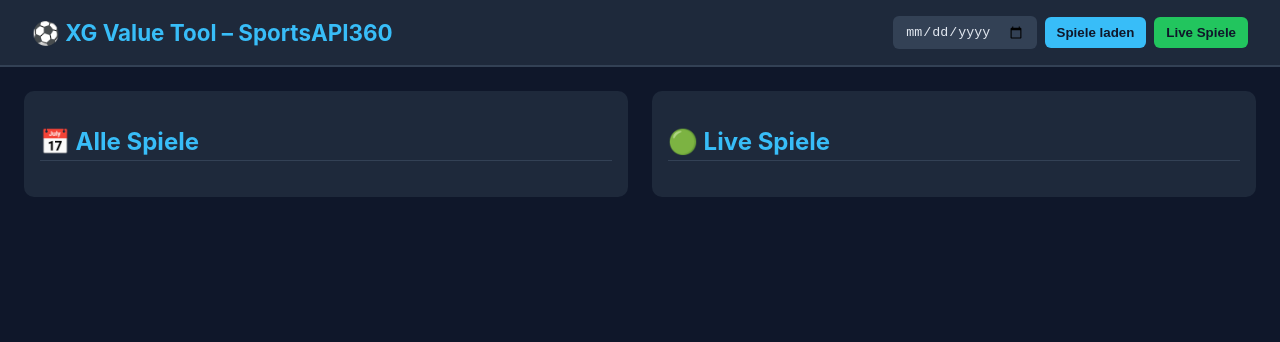
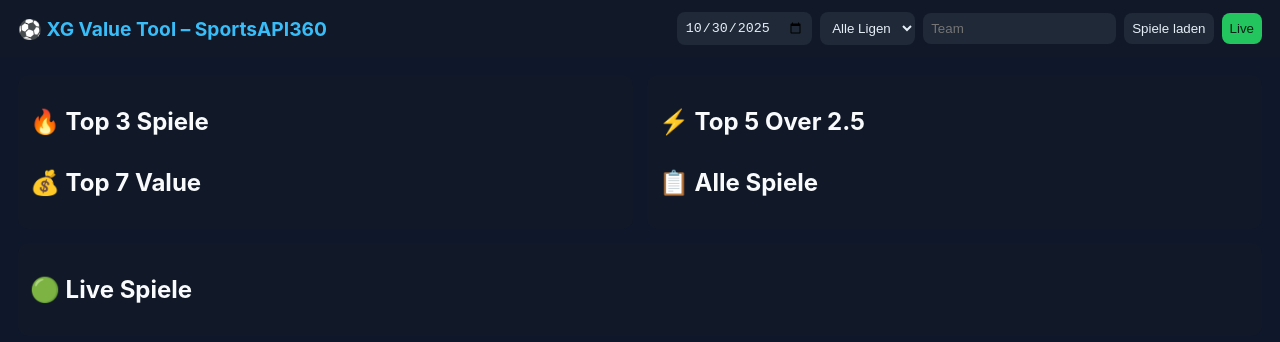
Before and after one commit to jurijmosebach-cell/Value_tool_ohne-API, a website: page index.html in a window 1280 px wide. Drawn offline with Linux system fonts and the light colour scheme; no server answers.

Commit message:
Update index.html

```diff
--- a/index.html
+++ b/index.html
@@ -1,40 +1,62 @@
 <!DOCTYPE html>
 <html lang="de">
 <head>
-  <meta charset="UTF-8" />
-  <meta name="viewport" content="width=device-width, initial-scale=1.0" />
-  <title>XG Value Tool – SportsAPI360</title>
-  <style>
-    body{font-family:'Inter',sans-serif;background:#0f172a;color:#f1f5f9;margin:0;padding:0;min-height:100vh}
-    header{background:#1e293b;padding:1rem 2rem;display:flex;justify-content:space-between;align-items:center;border-bottom:2px solid #334155}
-    h1{color:#38bdf8;font-size:1.4rem;margin:0}
-    .controls{display:flex;gap:0.5rem;align-items:center}
-    input,button{background:#334155;color:#e2e8f0;border:none;padding:0.5rem 0.75rem;border-radius:6px}
-    button{background:#38bdf8;color:#0f172a;font-weight:600;cursor:pointer}
-    button#liveBtn{background:#22c55e;color:#0f172a;}
-    main{padding:1.5rem;display:grid;grid-template-columns:1fr 1fr;gap:1.5rem}
-    section{background:#1e293b;padding:1rem;border-radius:10px}
-    h2{color:#38bdf8;border-bottom:1px solid #334155;padding-bottom:4px}
-    .game{background:#0f172a;border-left:5px solid #38bdf8;padding:0.7rem;margin-bottom:0.5rem;border-radius:8px}
-    img{height:18px;margin-right:6px;vertical-align:middle}
-    @media(max-width:900px){main{grid-template-columns:1fr}}
-  </style>
+<meta charset="utf-8" />
+<meta name="viewport" content="width=device-width,initial-scale=1" />
+<title>XG Value Tool – SportsAPI360</title>
+<style>
+  body{font-family:Inter,system-ui,Arial;background:#0f172a;color:#f8fafc;margin:0;padding:0}
+  header{background:#111827;padding:12px 18px;display:flex;align-items:center;justify-content:space-between}
+  h1{color:#38bdf8;margin:0;font-size:1.2rem}
+  .controls{display:flex;gap:8px;align-items:center}
+  input,select,button{padding:8px;border-radius:8px;border:none;background:#1f2937;color:#e6eef7}
+  button{cursor:pointer}
+  main{padding:18px;display:grid;grid-template-columns:1fr 1fr;gap:14px}
+  section{background:#111827;padding:12px;border-radius:10px}
+  .games{display:flex;flex-direction:column;gap:8px}
+  .game{background:#0b1220;padding:10px;border-radius:8px;border-left:6px solid #334155}
+  .top3 .game{font-weight:700;border-left-width:8px}
+  .bar-container{background:#0f1726;border-radius:8px;overflow:hidden;margin-top:8px;height:14px}
+  .bar{height:100%;display:flex;align-items:center;padding-left:8px;color:#fff;font-weight:700;font-size:12px}
+  img{width:20px;height:14px;object-fit:cover;margin-right:8px;vertical-align:middle}
+  @media(max-width:900px){main{grid-template-columns:1fr}}
+</style>
 </head>
 <body>
   <header>
     <h1>⚽ XG Value Tool – SportsAPI360</h1>
     <div class="controls">
       <input type="date" id="date" />
+      <select id="league">
+        <option value="">Alle Ligen</option>
+      </select>
+      <input type="text" id="team" placeholder="Team" />
       <button id="loadBtn">Spiele laden</button>
-      <button id="liveBtn">Live Spiele</button>
+      <button id="liveBtn" style="background:#22c55e;color:#062018">Live</button>
     </div>
   </header>
 
   <main>
-    <section><h2>📅 Alle Spiele</h2><div id="games"></div></section>
-    <section><h2>🟢 Live Spiele</h2><div id="liveGames"></div></section>
+    <section>
+      <h2>🔥 Top 3 Spiele</h2>
+      <div id="top3" class="games top3"></div>
+      <h2 style="margin-top:12px">💰 Top 7 Value</h2>
+      <div id="top7Value" class="games"></div>
+    </section>
+
+    <section>
+      <h2>⚡ Top 5 Over 2.5</h2>
+      <div id="top5Over25" class="games"></div>
+      <h2 style="margin-top:12px">📋 Alle Spiele</h2>
+      <div id="games" class="games"></div>
+    </section>
+
+    <section style="grid-column:1 / -1">
+      <h2>🟢 Live Spiele</h2>
+      <div id="liveGames" class="games"></div>
+    </section>
   </main>
 
-  <script src="./app.js"></script>
+<script src="./app.js"></script>
 </body>
 </html>
```
